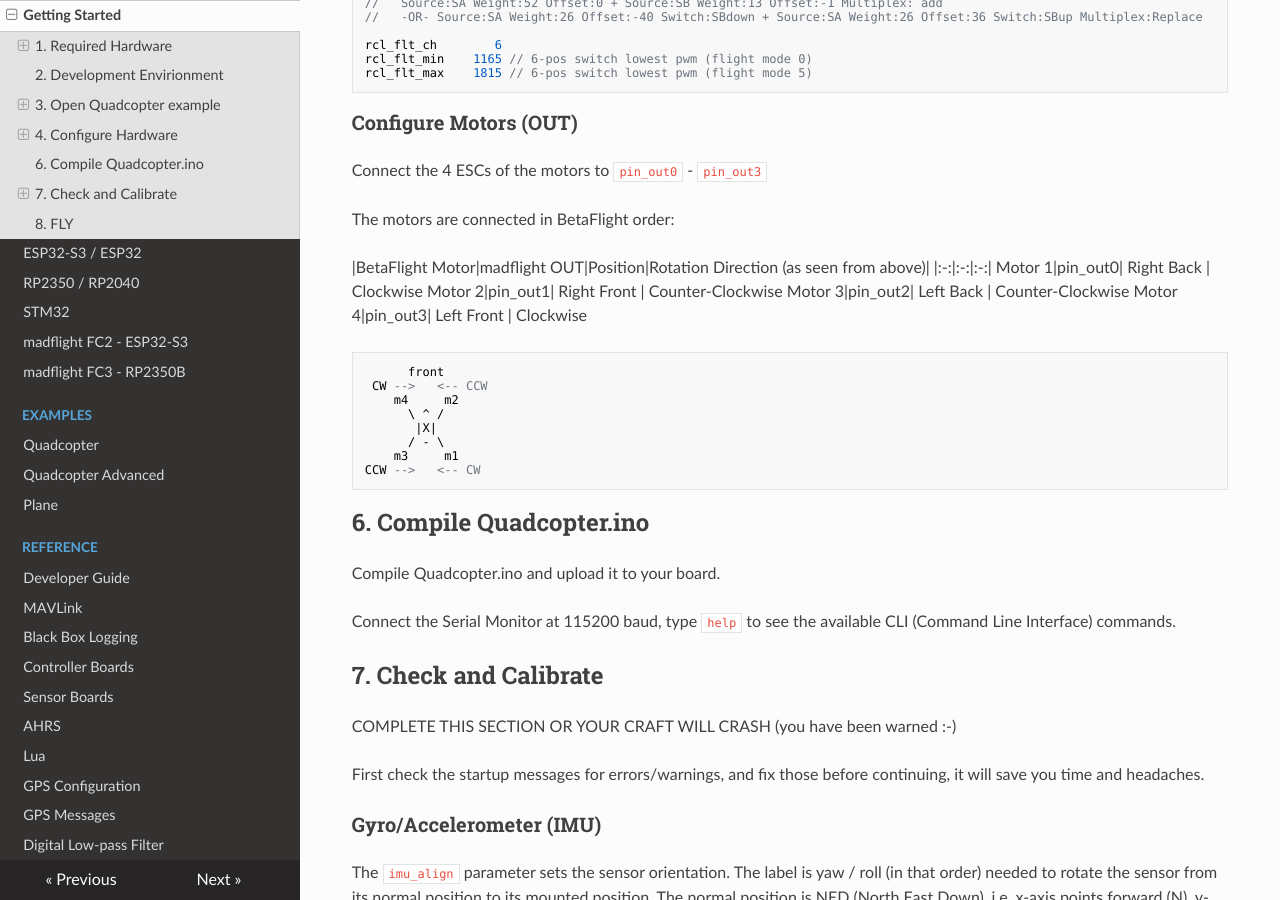
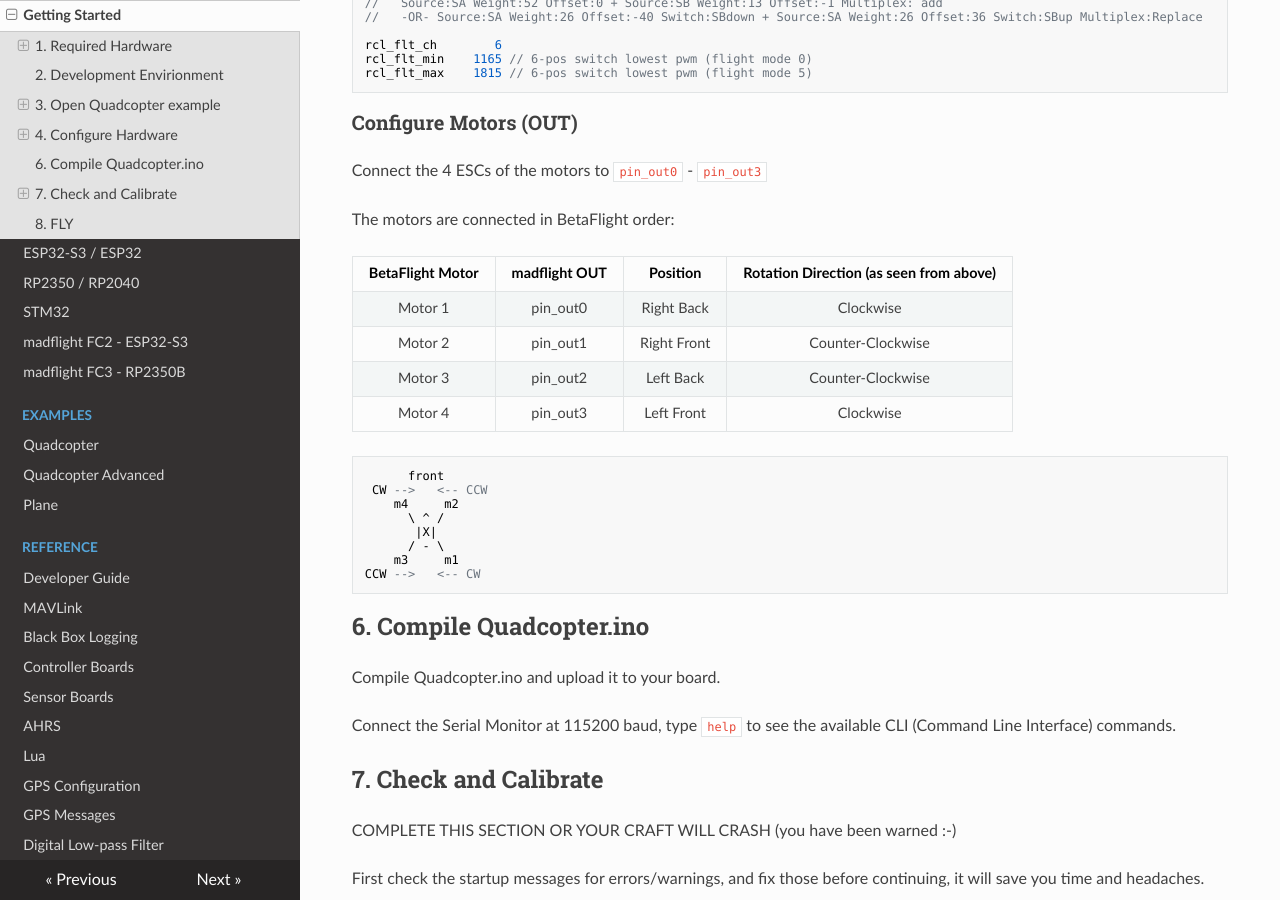
Before and after one commit to qqqlab/madflight-docs, an MkDocs documentation site: the page built from docs/Getting-Started.md, in a window 1280 px wide and 900 px high, scrolled down 4145 px. Built offline with MkDocs 1.6.1, drawn with Linux system fonts in a browser that asks for light colours; nearby versions of some CDN libraries.

```diff
--- a/docs/Getting-Started.md
+++ b/docs/Getting-Started.md
@@ -194,8 +194,8 @@ Connect the 4 ESCs of the motors to `pin_out0` - `pin_out3`
 
 The motors are connected in BetaFlight order:
 
-|BetaFlight Motor|madflight OUT|Position|Rotation Direction (as seen from above)|
-|:-:|:-:|:-:|
+| BetaFlight Motor | madflight OUT | Position | Rotation Direction (as seen from above) |
+|:-:|:-:|:-:|:-:|
 Motor 1|pin_out0| Right Back | Clockwise
 Motor 2|pin_out1| Right Front | Counter-Clockwise
 Motor 3|pin_out2| Left Back | Counter-Clockwise
```
